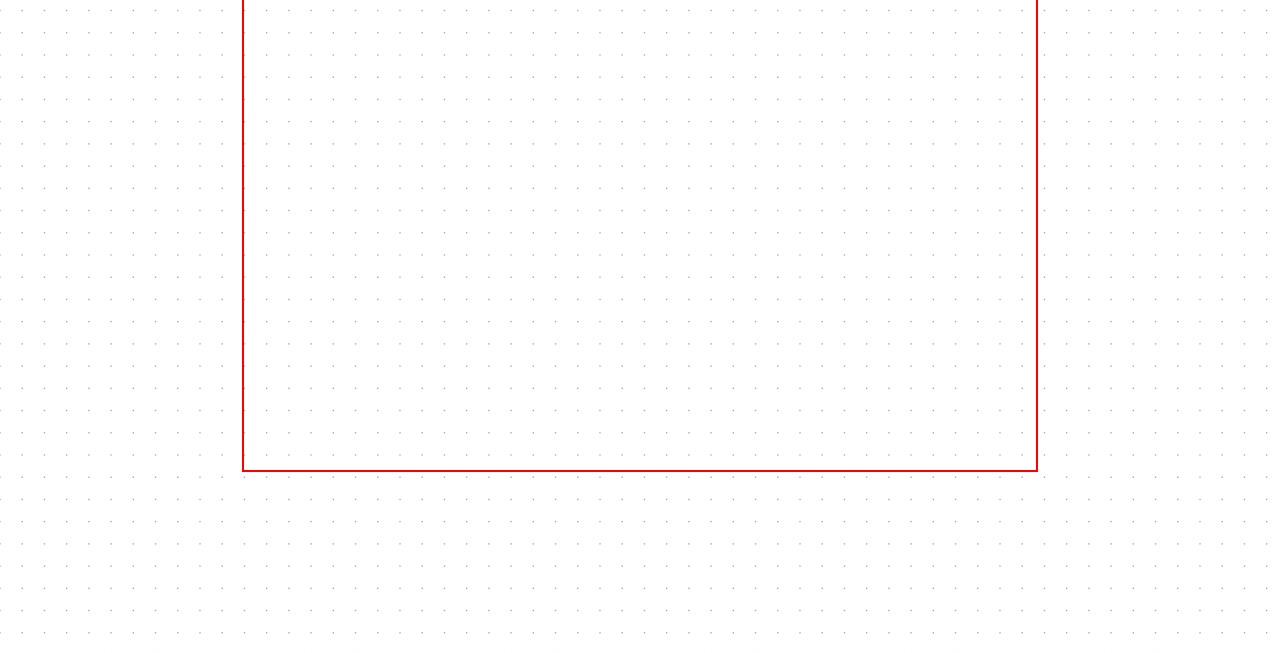
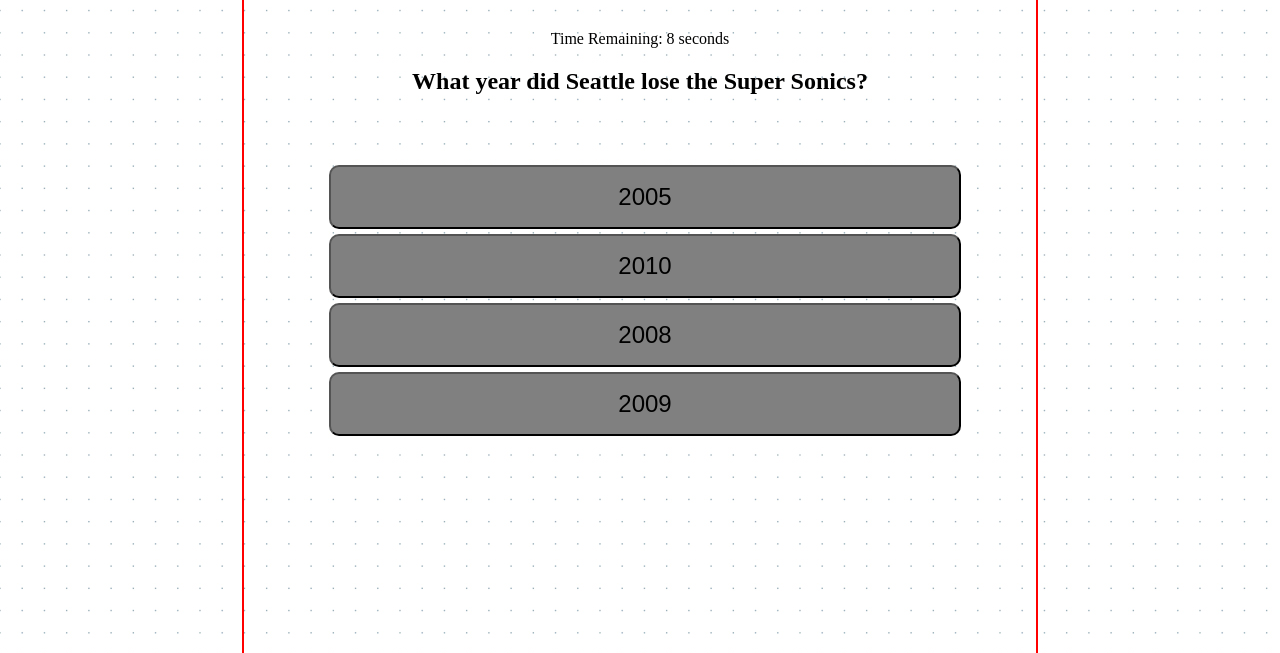
Before and after one commit to EricVongsay/TriviaGame, a plain HTML site: page index.html in a window 1280 px wide. Both pictures are taken after a click on the button "Start". Shown: the part 145-798 px from the top of the page. Drawn offline with nearby package versions, Linux system fonts and the light colour scheme.

Commit message:
created functions that will display questions/choices relative to questionNumber

```diff
--- a/assets/css/style.css
+++ b/assets/css/style.css
@@ -22,6 +22,7 @@ h1{
     border-radius:8px;
     background-color:silver;
     font-size:24px;
+    display:inline-block;
 }
 .startButton:hover{
     background-color:orange;
@@ -37,6 +38,25 @@ h1{
     position:relative;
     top:-200px;
 }
+button{
+    width:100%;
+    padding:1rem;
+    position:relative;
+    top:-150px;
+    border-radius: 10px;
+    background-color: gray;
+    margin:5px;
+    display:block;
+    font-size: 24px;
+
+}
+button:hover{
+    background-color: green;
+}
+h2{
+    position:relative;
+    top:-200px;
+}
 /* #timer{
     position:relative;
     top:-200px;
--- a/assets/javascript/app.js
+++ b/assets/javascript/app.js
@@ -3,6 +3,7 @@ console.log("hello world");
 
 // create variables for game start
 var timer=10;
+var questionNumber=0;
 var correctAnswers=0;
 var wrongAnswers=0;
 var intervalId;
@@ -67,24 +68,26 @@ $(".startButton").click(function(){
 
     $(".questionDiv").remove();
 
+    loadQuestion();
+
+
     startGame();
 
 
 });
 
-//start game
+
+
+
+
+// *******************************FUNCTIONS************************
 function startGame(){
     correctAnswers=0;
     wrongAnswers=0;
     timer=10;
 
     //getting questions to pop up
-    for(var i = 0;i=questions.length;i++){
-        var question = Object.values(questions);
-    $("#question").text(question);
 
-
-    }
 
 
 
@@ -99,18 +102,38 @@ function tenSecondTimer(){
     clearInterval(intervalId);
     intervalId = setInterval(decrement, 1000);
 
-    $(".countdownTimer").html("<h2>Time Remaining: "+ timer +" seconds</h2>");
+    $(".countdownTimer").html("<p>Time Remaining: "+ timer +" seconds</p>");
 
 }
 
 function decrement(){
     timer--;
 
-    if(timer===0){
+    tenSecondTimer();
+}
 
+function loadQuestion(){
+    //pulling question from array with index value of questionNumber
+    var currentQuestion = triviaQuestions[questionNumber].question;
+    //pulling choices
+    var currentChoices = triviaQuestions[questionNumber].options;
+    //pulling answers
+    var currentAnswer = triviaQuestions[questionNumber].answer;
+
+
+    $("#question").text(currentQuestion);
+    $(".choices").html(loadChoices(currentChoices));
+}
+
+function loadChoices(currentChoices){
+    var result = " ";
+
+    for (var i = 0; i < currentChoices.length; i++){
+        result += "<button class='choice'>" + currentChoices[i] + "</button>";
+        $(".choice").attr("data-answer", currentChoices[i]);
     }
+    return result;
 
-    tenSecondTimer();
 }
 
 
--- a/index.html
+++ b/index.html
@@ -29,12 +29,15 @@
         <div class="countdownTimer"></div>
 
 
-        <div id="question"></div>
+        <div>
+            <h2 id="question">
 
-        <!--empty div for multiple choice answers-->
-        <div class="choices">
+            </h2>
 
+            <div class="choices"></div>
         </div>
+
+
     </div>
 
 
```
